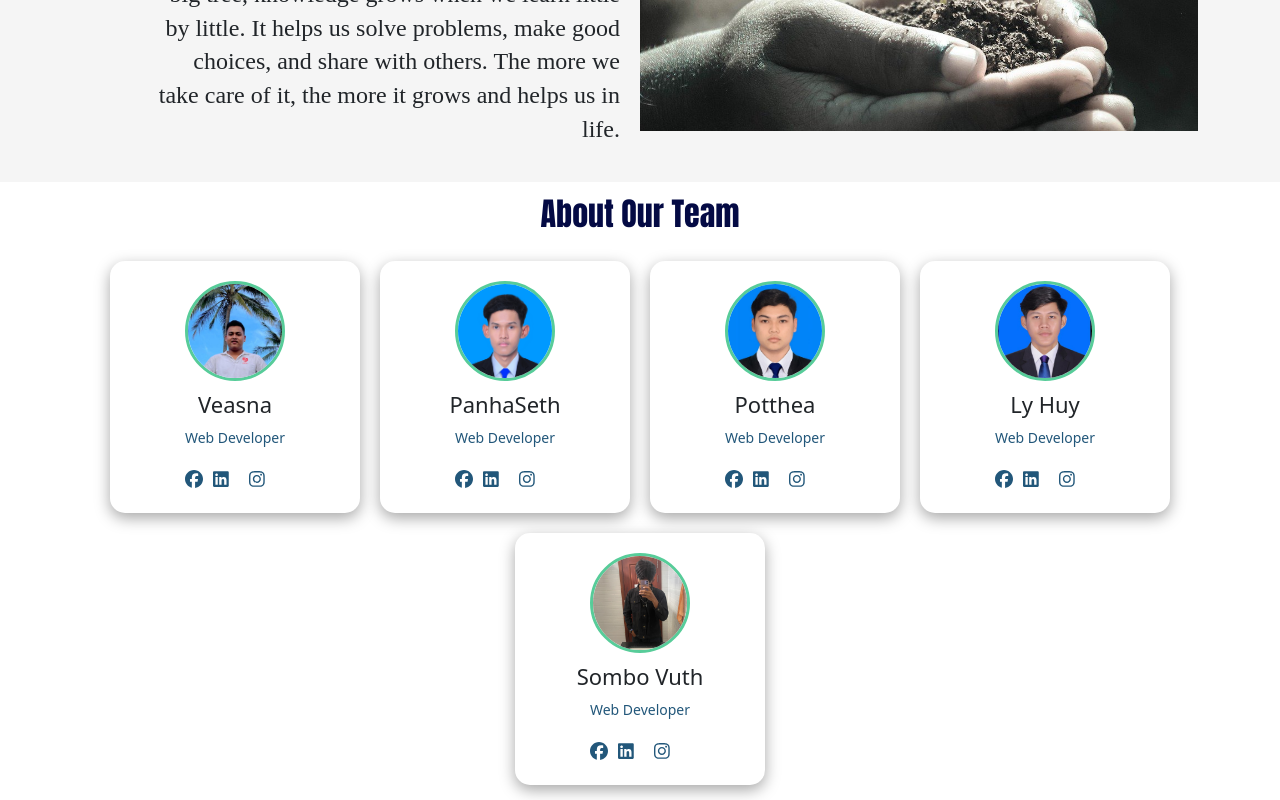
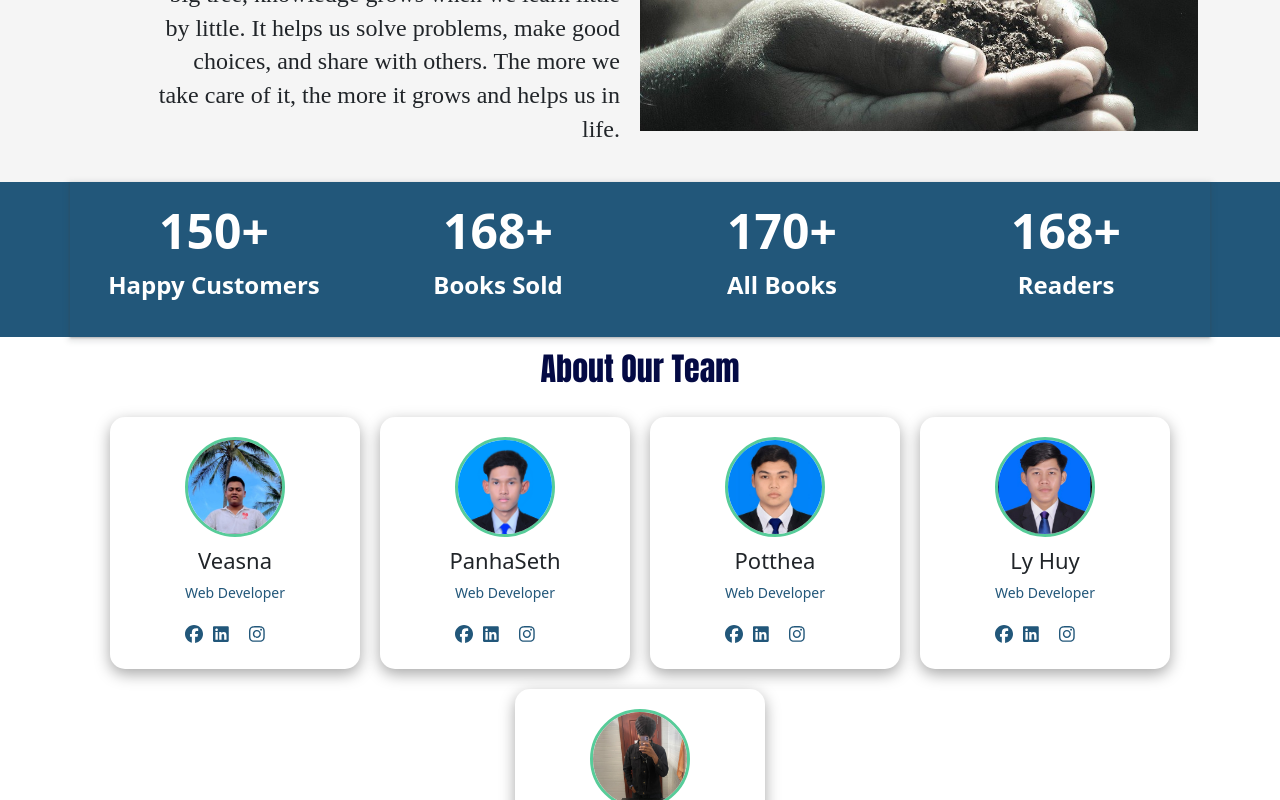
Before and after one commit to SethWDP/React-Js-Assignment-RUPP, a React (Vite) app: page /about in a window 1280 px wide. Shown: the part 1082-1882 px from the top of the page. Built offline with nearby package versions, Linux system fonts and the light colour scheme; a web font is replaced by a local one.

Commit message:
make the counter section in ab-page

```diff
--- a/src/App.jsx
+++ b/src/App.jsx
@@ -3,8 +3,8 @@ import { BrowserRouter, Routes, Route } from "react-router-dom";
 import HomePage from "./Page/Home/HomePage";
 import AboutPage from "./Page/About/AboutPage";
 import BookMenuPage from "./Page/Category/BookMenupage";
-import ServicePage from "./Page/Service/ServicePage";
 import ContactPage from "./Page/Contact/ContactPage";
+import Login from "./Page/Login/LoginPage";
 import Mainlayout from "./Components/Layout/Mainlayout";
 import BookLanCard from "./Page/Category/BookPsychology/Psychology";
 import History from "./Page/Category/BookHistory/History";
@@ -13,6 +13,7 @@ import Business from "./Page/Category/BookBusiness/Business";
 import Philosophy from "./Page/Category/BookPhilosophy/Philosophy";
 import Programming from "./Page/Category/BookProgramming/Programming";
 import Novel from "./Page/Category/BookNovel/Novel";
+import LoginPage from "./Page/Login/LoginPage";
 function App() {
   return (
     <BrowserRouter>
@@ -28,7 +29,7 @@ function App() {
           <Route path="/ប្រវត្តិសាស្រ្ត" element={<History />} />
           <Route path="/ប្រលោមលោក" element={<Novel />} />
           <Route path="/ចិត្តវិទ្យា" element={<BookLanCard />} />
-          <Route path="/service" element={<ServicePage />} />
+          <Route path="/Login&SignUp" element={<LoginPage />} />
           <Route path="/contact" element={<ContactPage />} />
         </Route>
       </Routes>
--- /dev/null
+++ b/src/Components/About-component/Count.jsx
@@ -0,0 +1,92 @@
+import React, { useState, useEffect } from "react";
+import "./count.css";
+
+const Count = () => {
+  // Initialize state for our three counters
+  const [counters, setCounters] = useState({
+    customers: 0,
+    booksSold: 0,
+    allBooks: 0,
+    reader: 0,
+  });
+
+  // This effect runs once when the component mounts
+  useEffect(() => {
+    // We'll count up to these final numbers
+    const targets = {
+      customers: 150,
+      booksSold: 168,
+      allBooks: 170,
+      reader: 168,
+    };
+
+    // Update numbers every 50 milliseconds
+    const timer = setInterval(() => {
+      setCounters((prevCounts) => ({
+        // For each counter, either add 1 or stop at target
+        customers:
+          prevCounts.customers < targets.customers
+            ? prevCounts.customers + 3
+            : targets.customers,
+        booksSold:
+          prevCounts.booksSold < targets.booksSold
+            ? prevCounts.booksSold + 3
+            : targets.booksSold,
+        allBooks:
+          prevCounts.allBooks < targets.allBooks
+            ? prevCounts.allBooks + 3
+            : targets.allBooks,
+        reader:
+          prevCounts.reader < targets.reader
+            ? prevCounts.reader + 3
+            : targets.reader,
+      }));
+    }, 40);
+
+    // Stop the timer when all counters reach their targets
+    if (
+      counters.customers === targets.customers &&
+      counters.booksSold === targets.booksSold &&
+      counters.allBooks === targets.allBooks &&
+      counters.reader === targets.reader
+    ) {
+      clearInterval(timer);
+    }
+
+    // Cleanup: clear the timer if component unmounts
+    return () => clearInterval(timer);
+  }, [counters]); // Run effect when counters change
+
+  return (
+    <>
+      <section className="count">
+        {/* Main container */}
+        <div className="container countitem">
+          {/* Counter Card 1 */}
+          <div className="customer">
+            <h2 className="">{counters.customers}+</h2>
+            <p className="">Happy Customers</p>
+          </div>
+
+          {/* Counter Card 2 */}
+          <div className="book-sold">
+            <h2 className="">{counters.booksSold}+</h2>
+            <p className="">Books Sold</p>
+          </div>
+
+          {/* Counter Card 3 */}
+          <div className="allBook">
+            <h2 className="">{counters.allBooks}+</h2>
+            <p className="">All Books</p>
+          </div>
+          <div className="reader">
+            <h2 className="">{counters.reader}+</h2>
+            <p className="">Readers</p>
+          </div>
+        </div>
+      </section>
+    </>
+  );
+};
+
+export default Count;
--- /dev/null
+++ b/src/Components/About-component/count.css
@@ -0,0 +1,46 @@
+* {
+  margin: 0;
+  padding: 0;
+  box-sizing: border-box;
+}
+:root {
+  --txtcolor1: #040a44;
+  --txtcolor2: #83c7f1;
+  --clor1: #22577a;
+  --clor2: #38a3a5;
+  --clor3: #57cc99;
+  --clor4: #80ed99;
+  --clor5: #c7f9cc;
+}
+.count {
+  width: 100%;
+  height: auto;
+  background-color: var(--clor1);
+}
+.countitem {
+  display: grid;
+  grid-template-columns: repeat(auto-fit, minmax(250px, 1fr));
+  gap: 20px;
+  place-items: center;
+  box-shadow: rgba(60, 64, 67, 0.3) 0px 1px 2px 0px,
+    rgba(60, 64, 67, 0.15) 0px 2px 6px 2px;
+}
+.countitem :where(.customer, .book-sold, .allBook, .reader, h2) {
+  width: 250px;
+  height: auto;
+  font-size: 3rem;
+  font-weight: bold;
+  color: white;
+  text-align: center;
+}
+.countitem p {
+  font-size: 1.5rem;
+  font-weight: bold;
+}
+@media screen and (max-width: 768px) {
+  .countitem {
+    gap: 50px;
+    align-items: center;
+    justify-content: center;
+  }
+}
--- a/src/Components/Layout/Mainlayout.jsx
+++ b/src/Components/Layout/Mainlayout.jsx
@@ -19,9 +19,9 @@ const Mainlayout = () => {
       {/* Header section */}
       <header className="navbar navbar-expand-lg position-sticky bg-white z-3">
         <nav className="container ">
-          <Link to="/" className="navbar-brand">
+          <a href="/" className="navbar-brand">
             <img src={logo} alt="logo-img" />
-          </Link>
+          </a>
 
           {/* Toggle button for mobile */}
           <button
@@ -98,13 +98,13 @@ const Mainlayout = () => {
                 </ul>
               </li>
               <li className="nav-item">
-                <Link className="nav-link" to="/service">
-                  Service
+                <Link className="nav-link" to="/contact">
+                  Contact
                 </Link>
               </li>
               <li className="nav-item">
-                <Link className="nav-link" to="/contact">
-                  Contact
+                <Link className="nav-link" to="/Login&SignUp">
+                  Login/Register
                 </Link>
               </li>
             </ul>
@@ -134,9 +134,9 @@ const Mainlayout = () => {
           <div className="footer-section">
             {/* <h4>Colorlib</h4> */}
             <div class="logo">
-              <Link to="/" className="navbar-brand">
+              <a href="/" className="navbar-brand">
                 <img src={logo} alt="logo-img" />
-              </Link>
+              </a>
             </div>
 
             <p>Get All The Books You Need!</p>
--- a/src/Page/About/AboutPage.jsx
+++ b/src/Page/About/AboutPage.jsx
@@ -3,6 +3,7 @@ import HeaderAbout from "../../Components/About-component/HeaderAbout";
 import LifeBook from "../../Components/About-component/LifeBook";
 import Team from "../../Components/About-component/Team";
 import TeamInfo from "../../Components/About-component/TeamInfo";
+import Count from "../../Components/About-component/Count";
 
 const AboutPage = () => {
   return (
@@ -12,6 +13,9 @@ const AboutPage = () => {
       </div>
       <div className="about-content">
         <LifeBook />
+      </div>
+      <div>
+        <Count />
       </div>
       <div className="team">
         <Team />
--- a/src/Page/Login/LoginPage.jsx
+++ b/src/Page/Login/LoginPage.jsx
@@ -1,7 +1,83 @@
-import React from "react";
+import React, { useState } from "react";
+import "./login.css"; // Ensure correct CSS path
+import { FontAwesomeIcon } from "@fortawesome/react-fontawesome";
+import {
+  faFacebook,
+  faGithub,
+  faLinkedin,
+} from "@fortawesome/free-brands-svg-icons";
 
 const LoginPage = () => {
-  return <div>LoginPage</div>;
+  const [formData, setFormData] = useState({
+    name: "",
+    email: "",
+    password: "",
+  });
+
+  const handleChange = (e) => {
+    const { name, value } = e.target;
+    setFormData({
+      ...formData,
+      [name]: value,
+    });
+  };
+
+  const handleSubmit = (e) => {
+    e.preventDefault();
+    console.log("Form Submitted", formData);
+  };
+
+  return (
+    <section className="form">
+      <div className="container" id="container">
+        <div className="form-container sign-up">
+          <form onSubmit={handleSubmit}>
+            <h1>Create Account</h1>
+            <div className="social-icons">
+              <a href="#" className="icon">
+                <FontAwesomeIcon />
+              </a>
+              <a href="#" className="icon">
+                <i className="fa-brands fa-facebook-f" />
+              </a>
+              <a href="#" className="icon">
+                <i className="fa-brands fa-github" />
+              </a>
+              <a href="#" className="icon">
+                <i className="fa-brands fa-linkedin-in" />
+              </a>
+            </div>
+            <span>or use your email for registration</span>
+            <input
+              type="text"
+              name="name"
+              placeholder="Name"
+              value={formData.name}
+              onChange={handleChange}
+              required
+            />
+            <input
+              type="email"
+              name="email"
+              placeholder="Email"
+              value={formData.email}
+              onChange={handleChange}
+              required
+            />
+            <input
+              type="password"
+              name="password"
+              placeholder="Password"
+              value={formData.password}
+              onChange={handleChange}
+              required
+            />
+            <button type="submit">Sign Up</button>
+          </form>
+        </div>
+      </div>
+    </section>
+  );
 };
 
 export default LoginPage;
--- a/src/Page/Service/ServicePage.jsx
+++ /dev/null
@@ -1,7 +0,0 @@
-import React from "react";
-
-const ServicePage = () => {
-  return <div>ServicePage</div>;
-};
-
-export default ServicePage;
```
Also changed, not shown: src/Page/Login/login.css (added).
